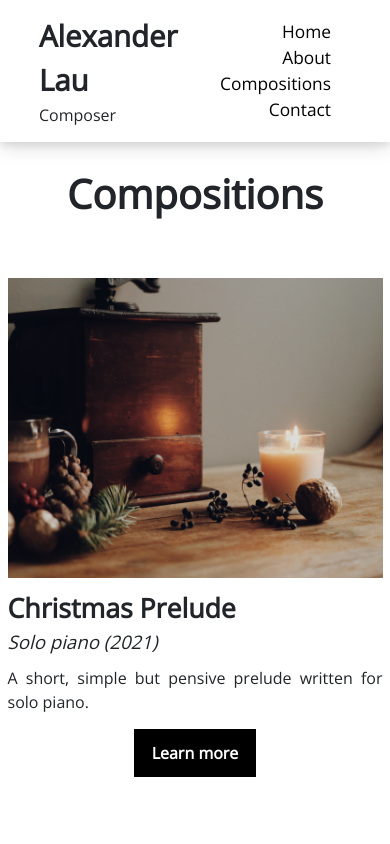
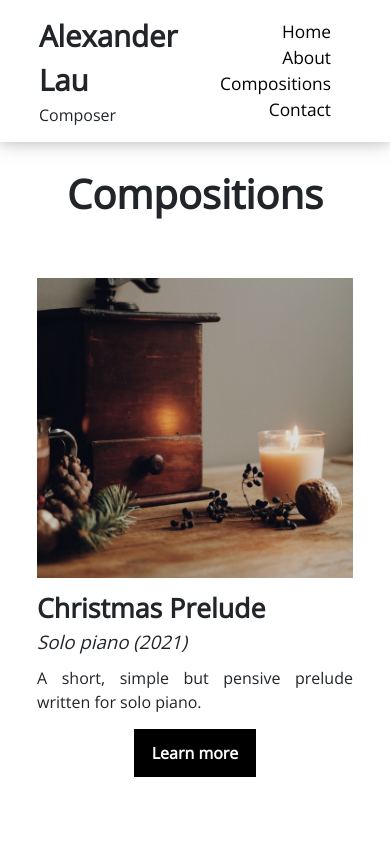
Before and after one commit to alexanderlau203/alexanderl-lau-composer, a React (Create React App) app: page /#/compositions in a window 390 px wide. Shown: the top 844 px of the page. Built offline with nearby package versions, Linux system fonts and the light colour scheme.

Commit message:
Made composition preview responsive to size

```diff
--- a/src/components/CompositionPreview.jsx
+++ b/src/components/CompositionPreview.jsx
@@ -7,6 +7,10 @@ import { Subtitle } from './PageTitles';
 const PreviewContainer = styled.div`
   width: 375px;
   margin: 40px;
+
+  @media (max-width: 400px) {
+    width: 90%
+  }
 `
 
 const CoverPhoto = styled.img`
@@ -36,7 +40,6 @@ const ButtonWrapper = styled.div`
 `
 
 const CompositionPreview = (props) => {
-  console.log(props.data)
   return (
     <PreviewContainer>
       <CoverPhoto src={props.img}
```
